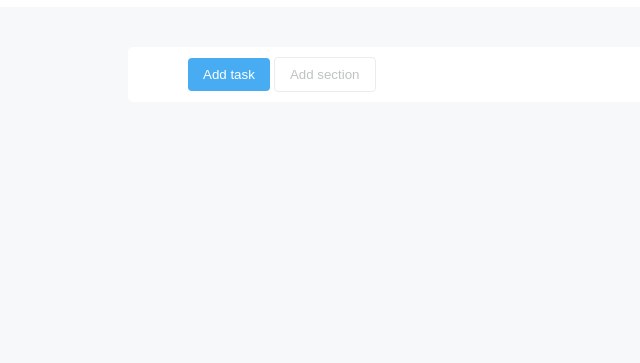
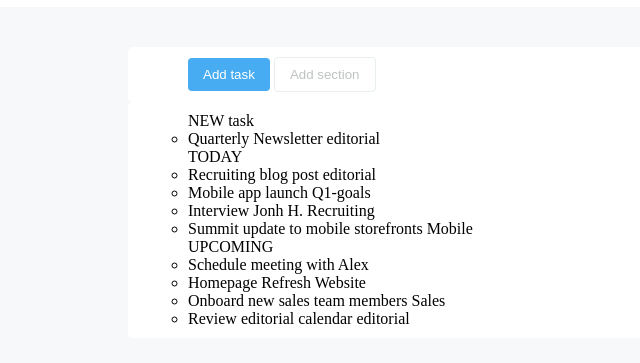
Before and after one commit to RiccardoFiacco/html-css-toboolist, a plain HTML site: page index.html in a window 1280 px wide. Shown: the part 75-438 px from the top of the page, without its empty margins (0-640 px from the left). Drawn offline with Linux system fonts and the light colour scheme.

Commit message:
add complete html

```diff
--- a/css/style.css
+++ b/css/style.css
@@ -15,6 +15,10 @@
 
 body{
     background-color: rgb(246, 248, 249);
+}
+
+ul {
+    list-style-image: url(‘’);
 }
 /*project style*/
 
--- a/index.html
+++ b/index.html
@@ -20,6 +20,45 @@
                 <button class="btn btn-add-section">Add section</button>
             </nav>
         </div>
+
+        <div class="container">
+            <ul class="main-list">
+
+                <ul class="new-task">NEW task
+                    <li class="done">Quarterly Newsletter
+                        <span class="editorial">editorial</span>
+                    </li>
+                </ul>
+
+                <ul class="today">TODAY
+                    <li class="done">Recruiting blog post
+                        <span class="editorial">editorial</span>
+                    </li>
+                    <li class="done">Mobile app launch
+                        <span class="q1-goals">Q1-goals</span>
+                    </li>
+                    <li class="not-done">Interview Jonh H.
+                        <span class="recruiting">Recruiting</span>
+                    </li>
+                    <li class="done">Summit update to mobile storefronts
+                        <span class="mobile">Mobile</span>
+                    </li>
+                </ul>
+
+                <ul class="upcoming">UPCOMING
+                    <li class="not-done">Schedule meeting with Alex</li>
+                    <li class="done">Homepage Refresh
+                        <span class="website">Website</span>
+                    </li>
+                    <li class="done">Onboard new sales team members
+                        <span class="sales">Sales</span></li>
+                    <li class="done">Review editorial calendar
+                        <span class="editorial">editorial</span>
+                    </li>
+                </ul>
+
+            </ul>
+        </div>
     </main>
 </body>
 </html>
```
